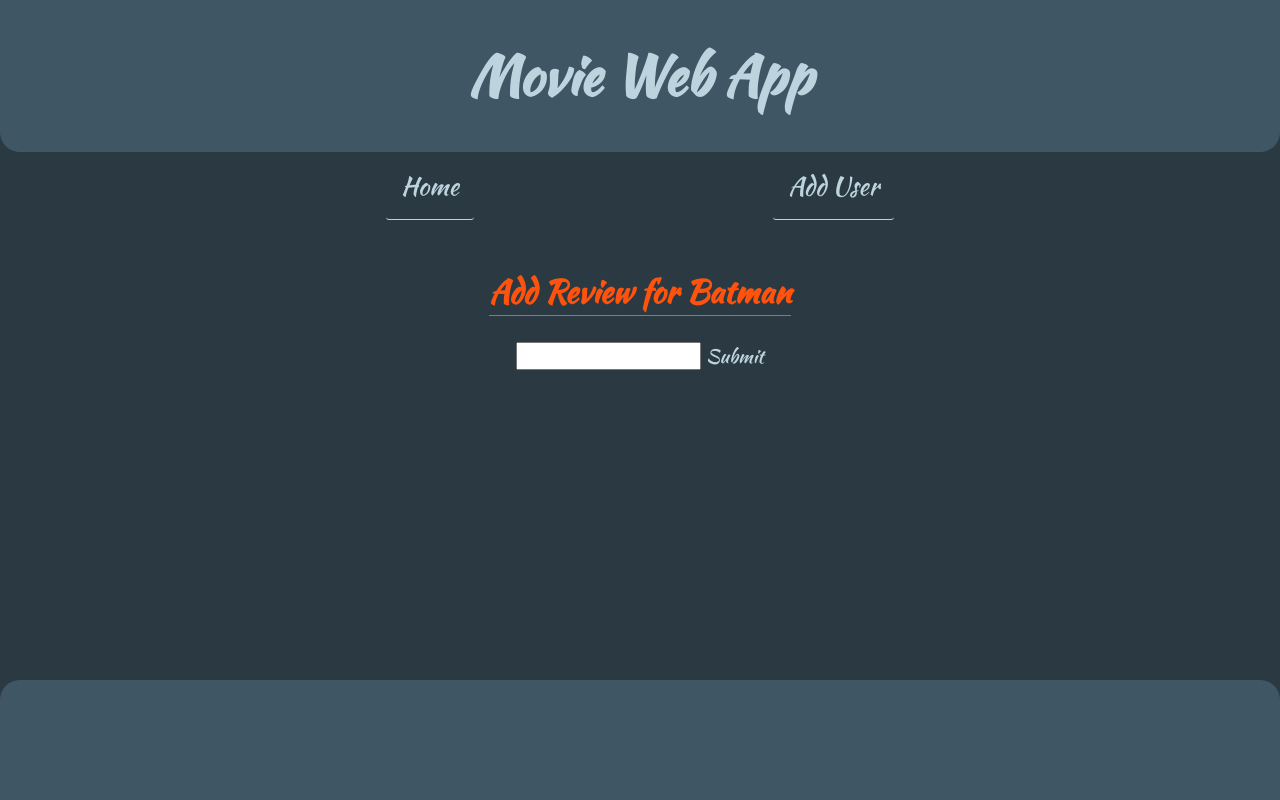
After one commit to xVares/movie_web_app, a Flask app: page /add_review/1/1/Batman in a window 1280 px wide. The commit adds this page. Run offline with Flask 2, Linux system fonts and the light colour scheme; parts of the project's set-up code (start-up, migrations or seed data) failed here and were passed over.

Commit message:
feat: New review table, new routes: add review, show reviews

```diff
--- a/app.py
+++ b/app.py
@@ -217,6 +217,26 @@ def delete_movie(user_id, movie_id):
     abort(404, "User is not in database or has no movies")
 
 
+@app.route("/add_review/<user_id>/<movie_id>/<movie_title>", methods=["GET", "POST"])
+def add_review(user_id, movie_id, movie_title):
+    if request.method == "GET":
+        return render_index(title="Add Review - Movie Web App",
+                            content_type="add_review",
+                            user_id=user_id,
+                            movie_id=movie_id,
+                            movie_title=movie_title)
+    # TODO: Add review to db -> Display success message
+    return "Success"
+
+    # TODO: Implement error handler
+
+
+@app.route("reviews/<movie_id>")
+def show_reviews(movie_id):
+    # TODO: implement show reviews function
+    pass
+
+
 # --- Error Handler ---
 @app.errorhandler(400)
 def bad_request(e):
--- a/data_manager/sql_data_manager.py
+++ b/data_manager/sql_data_manager.py
@@ -239,3 +239,6 @@ class SQLiteDataManager(DataManagerInterface):
             return True
 
         return False
+
+    def add_review(self):
+        pass
--- a/static/styles.css
+++ b/static/styles.css
@@ -153,6 +153,7 @@ footer {
     display: flex;
     flex-direction: column;
     flex-grow: 1;
+    align-items: center;
 }
 
 /* List User */
@@ -195,6 +196,7 @@ footer {
     padding: 30px;
     border: solid 1px black;
     border-radius: 15px;
+    white-space: nowrap;
 
     & * {
         width: 33%;
--- a/templates/index.html
+++ b/templates/index.html
@@ -42,6 +42,9 @@
         {% elif content_type == "delete_movie" %}
         {% include "movie_templates/delete-movie.html" %}
 
+        {% elif content_type == "add_review" %}
+        {% include "movie_templates/add-review.html" %}
+
         {% else %}
         {% include "success.html" %}
 
--- /dev/null
+++ b/templates/movie_templates/add-review.html
@@ -0,0 +1,8 @@
+<div class="add-user-container">
+    <h2>Add Review for {{ movie_title }} </h2>
+    <form action="{{ url_for('add_review', user_id=user_id, movie_id=movie_id, movie_title=movie_title) }}"
+        method="post" class="add-review">
+        <input type="text" name="review">
+        <button class="add-btn" type="submit" value="add review">Submit</button>
+    </form>
+</div>
--- a/templates/movie_templates/list-movies.html
+++ b/templates/movie_templates/list-movies.html
@@ -15,9 +15,12 @@
             <li>Year: {{movie.get("year") }}</li>
             <li>Rating: {{movie.get("rating") }}</li>
         </ul>
+
         <form id="form-update-delete-movie" action="{{ url_for('delete_movie', user_id=user_id, movie_id=movie_id) }}"
             method="post">
             <a href="{{ url_for('update_movie_details', user_id=user_id, movie_id=movie_id) }}">Update</a>
+            <a href="{{ url_for('add_review', user_id=user_id, movie_id=movie_id, movie_title=movie['title']) }}">Add
+                Review</a>
             <button class="del-btn" type="submit">Delete</button>
         </form>
     </div>
```
Also changed, not shown: data_manager/sql_data_models.py (+24 -0 lines), user_data/movies.sqlite.
